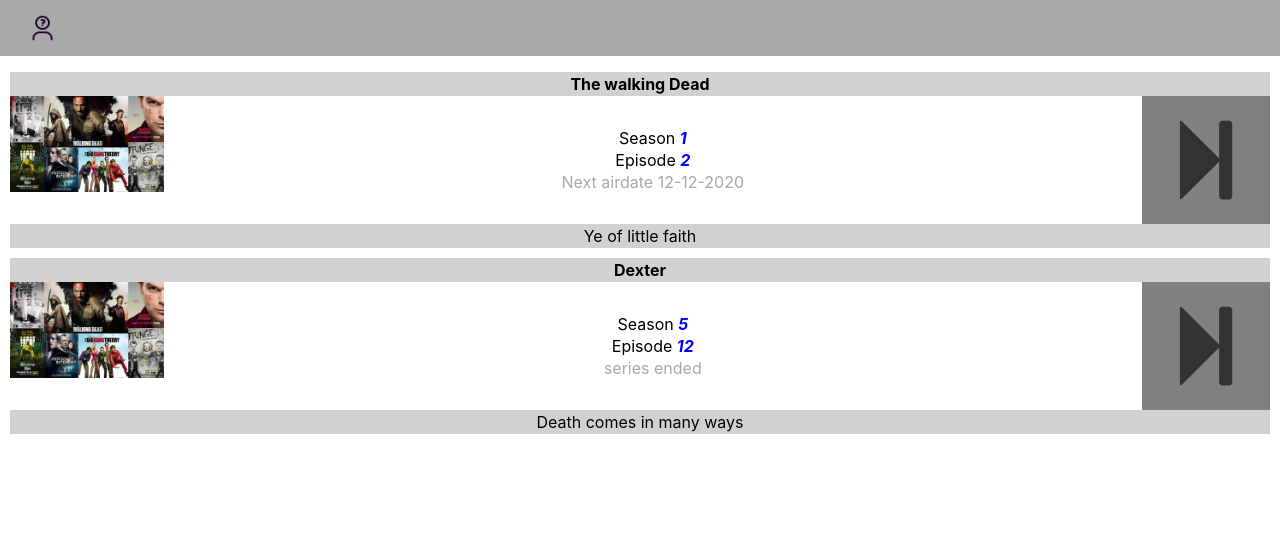
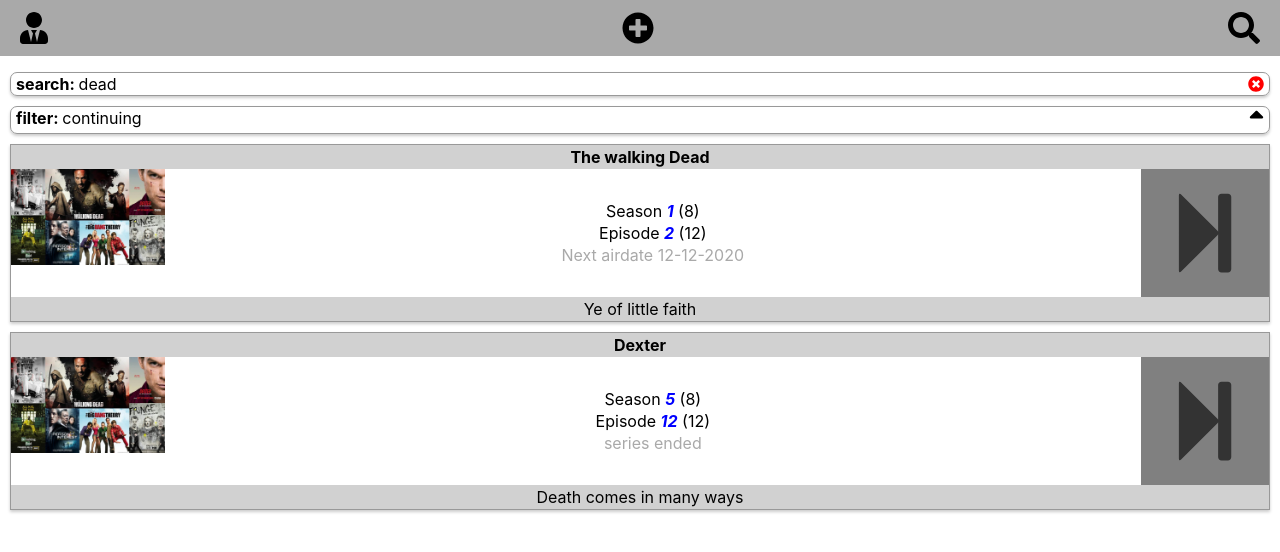
Before and after one commit to doa-b/personal_media_assistent, a React (Create React App) app: page / in a window 1280 px wide. Shown: the top 552 px of the page. Built offline with nearby package versions, Linux system fonts and the light colour scheme.

Commit message:
Integrated Font Awesome Closes #7

```diff
--- a/package.json
+++ b/package.json
@@ -3,6 +3,11 @@
   "version": "0.1.0",
   "private": true,
   "dependencies": {
+    "@fortawesome/fontawesome-svg-core": "^1.2.22",
+    "@fortawesome/free-solid-svg-icons": "^5.10.2",
+    "@fortawesome/react-fontawesome": "^0.1.4",
+    "install": "^0.13.0",
+    "npm": "^6.11.3",
     "react": "^16.8.0",
     "react-dom": "^16.8.0",
     "react-redux": "^7.1.1",
--- a/src/components/Navigation/Toolbar/Toolbar.js
+++ b/src/components/Navigation/Toolbar/Toolbar.js
@@ -1,4 +1,6 @@
 import React from 'react';
+
+import {FontAwesomeIcon} from '@fortawesome/react-fontawesome'
 
 import classes from './Toolbar.module.css'
 
@@ -11,10 +13,30 @@
  */
 const toolbar = (props) => (
     <header className={classes.Toolbar}>
-        <HamburgerMenu clicked={props.drawerToggleClicked}/>
-        <div className={classes.AvatarHeight}>
-            <Avatar/>
-        </div>
+
+        <span
+            onClick={props.drawerToggleClicked}
+            className={classes.Hamburger}>
+        <FontAwesomeIcon
+            icon={'bars'}
+            size={'2x'}
+        />
+        </span>
+
+        <FontAwesomeIcon
+            className={classes.Icon}
+            icon={'plus-circle'}
+            size={'2x'}/>
+
+        <FontAwesomeIcon
+            className={classes.Icon}
+            icon={'search'}
+            size={'2x'}/>
+
+        <FontAwesomeIcon
+            className={classes.Avatar}
+            icon={'user-tie'}
+            size={'2x'}/>
     </header>
 );
 
--- a/src/components/Navigation/Toolbar/Toolbar.module.css
+++ b/src/components/Navigation/Toolbar/Toolbar.module.css
@@ -17,12 +17,34 @@
     height: 100%;
 }
 
-.AvatarHeight {
-    height: 80%;
-}
-
 @media (max-width: 499px) {
     .DesktopOnly {
         display: none;
     }
 }
+.Icon {
+    margin: auto 0px;
+    -webkit-font-smoothing: subpixel-antialiased;
+    cursor: pointer;
+}
+
+.Hamburger {
+    margin: auto 0px;
+    -webkit-font-smoothing: subpixel-antialiased;
+    cursor: pointer;
+}
+
+.Avatar {
+    margin: auto 0px;
+    -webkit-font-smoothing: subpixel-antialiased;
+    cursor: pointer;
+}
+
+@media (min-width: 500px) {
+    .Hamburger {
+        display: none;
+    }
+    .Avatar {
+        order: -1
+    }
+}
--- a/src/components/SeriesListItem/SeriesListItem.css
+++ /dev/null
@@ -1,55 +0,0 @@
-.cardBody {
-    display: flex;
-    min-height: 50vh;
-    flex-direction: column;
-}
-
-.cardMain {
-    flex: 1 0 auto;
-    display: flex;
-}
-
-.cardDetails {
-    flex: 1
-}
-.image {
-    order: -1
-}
-/**
- = ======
-*/
-* {
-    box-sizing: border-box;
-}
-
-.image,
-.forward {
-    background: #808080;
-    padding: 10px;
-    width: 20vw;
-}
-.cardHeader,
-.cardFooter {
-    background: rgba(0,0,0,0.18);
-    height: 10vh;
-    padding: 10px;
-}
-.cardDetails {
-    padding: 10px;
-}
-
-@media all and (min-width: 300px) {
-    .aside { flex: 1 0 0; }
-}
-
-@media all and (min-width: 600px) {
-    .main    { flex: 3 0px; }
-    .aside-1 { order: 1; }
-    .main    { order: 2; }
-    .aside-2 { order: 3; }
-    .footer  { order: 4; }
-}
-
-body {
-    padding: 2em;
-}
--- a/src/components/SeriesListItem/SeriesListItem.js
+++ b/src/components/SeriesListItem/SeriesListItem.js
@@ -3,19 +3,19 @@
 import classes from './SeriesListItem.module.css'
 import seriesPlaceHolder from '../../assets/images/series_placeholder.png'
 import stepForward from '../../assets/images/step_forward.svg'
-import StatusIcon from '../../components/StatusIcon/StatusIcon'
 
 /**
  * Created by Doa on 9-9-2019.
  */
 const SeriesListItem = (props) => {
+
     return (
         <div className={classes.cardBody}>
             <div className={classes.cardHeader}>{props.series.name}</div>
             <div className={classes.cardMain}>
                 <div className={classes.cardDetails}>
-                    <p>Season <em>{props.series.season}</em></p>
-                    <p>Episode <em>{props.series.episode}</em></p>
+                    <p>Season <em>{props.series.season}</em> (8)</p>
+                    <p>Episode <em>{props.series.episode}</em> (12)</p>
                     <div className={classes.next}>
                         {props.series.nextAirDate
                             ? <p>Next airdate {props.series.nextAirDate}</p>
@@ -28,8 +28,9 @@
                      alt='season'/>
 
                 <img className={classes.forward}
-                     src={stepForward}
-                     alt='forward' />
+                src={stepForward}
+                alt='forward'
+                onClick={props.Onforward}/>
             </div>
 
             <div className={classes.cardFooter}>{props.series.episodeTitle}</div>
--- a/src/components/SeriesListItem/SeriesListItem.module.css
+++ b/src/components/SeriesListItem/SeriesListItem.module.css
@@ -33,6 +33,7 @@
     padding: 1px;
     width: 10vw;
     height: auto;
+    cursor: pointer;
 }
 .cardHeader {
     background: rgba(0,0,0,0.18);
--- a/src/containers/SeriesList/SeriesList.js
+++ b/src/containers/SeriesList/SeriesList.js
@@ -1,8 +1,12 @@
 import React, {Component} from 'react';
-import { connect } from 'react-redux'
+import {connect} from 'react-redux'
+
+import { FontAwesomeIcon } from '@fortawesome/react-fontawesome'
 
 import classes from './SeriesList.module.css'
 import SeriesListItem from '../../components/SeriesListItem/SeriesListItem'
+import Aux from '../../hoc/Auxiliary/Auxiliary'
+
 /**
  * Created by Doa on 9-9-2019.
  */
@@ -10,20 +14,58 @@
 
     render() {
 
+        let searchbar = null;
+        let filterBar = null;
+        let order = null;
+
+        if (this.props.search) {
+            searchbar = (
+                <div className={classes.searchBar}
+                     onClick={this.props.onSearch}>
+                    <div>
+                    <b>search: </b>{this.props.search}
+                    </div>
+                    <FontAwesomeIcon
+                        className={classes.closeIcon}
+                        icon={'times-circle'}/>
+                </div>
+            )
+        }
+
+        if (this.props.filter) {
+            filterBar = (
+                <div className={classes.filterBar}
+                     onClick={this.props.onSearch}>
+                    <div>
+                        <b>filter: </b>{this.props.filter}
+                    </div>
+                    <FontAwesomeIcon
+                        className={classes.sortIcon}
+                        icon={'sort-up'}/>
+                </div>
+            )
+        }
+
         return (
-            this.props.seriesList.map((series) =>
-            <div className={classes.SeriesList}
-            key={series.id}>
-            <SeriesListItem
-            series={series}/>
-        </div>));
-
+            <Aux>
+                {searchbar}
+                {filterBar}
+                {this.props.seriesList.map((series) =>
+                    <div className={classes.SeriesList}
+                         key={series.id}>
+                        <SeriesListItem
+                            series={series}/>
+                    </div>)}
+            </Aux>)
     }
 }
 
 const mapStateToProps = (state) => {
     return {
-        seriesList: state.series
+        seriesList: state.series,
+        search: state.search,
+        filter: state.filter,
+        Order: state.order
     }
 };
 
--- a/src/containers/SeriesList/SeriesList.module.css
+++ b/src/containers/SeriesList/SeriesList.module.css
@@ -1,3 +1,44 @@
 .SeriesList {
-    margin: 10px 10px
+    margin: 10px 10px;
+    border: 1px solid #999;
+    box-shadow: 0 2px 3px #ccc;
 }
+
+.searchBar {
+    display: flex;
+    min-height: fit-content;
+    justify-content: space-between;
+    margin: 10px 10px;
+    padding: 1px 5px;
+    border: 1px solid #999;
+    border-radius: 7px;
+    box-shadow: 0 2px 3px #ccc;
+    cursor: pointer;
+}
+
+.closeIcon {
+    margin: auto 0px;
+    color: red;
+}
+
+.sortIcon {
+    margin: auto 0px;
+    font-size: 1.5em;
+}
+
+.filterBar {
+    display: flex;
+    min-height: fit-content;
+    justify-content: space-between;
+    margin: 10px 10px;
+    padding: 1px 5px;
+    border: 1px solid #999;
+    border-radius: 7px;
+    box-shadow: 0 2px 3px #ccc;
+    cursor: pointer;
+}
+
+.filterBar p {
+    margin: 0px;
+    padding: 1px;
+}
--- a/src/index.js
+++ b/src/index.js
@@ -1,16 +1,40 @@
 import React from 'react';
 import ReactDOM from 'react-dom';
-import { createStore } from 'redux'
-import {Provider } from 'react-redux'
+import {createStore} from 'redux'
+import {Provider} from 'react-redux'
+
+import {library} from '@fortawesome/fontawesome-svg-core'
+import {
+    faStepForward,
+    faTimesCircle,
+    faSortUp,
+    faSortDown,
+    faSearch,
+    faPlusCircle,
+    faUserTie,
+    faBars
+} from '@fortawesome/free-solid-svg-icons'
 
 import './index.css';
 import App from './App';
 import * as serviceWorker from './serviceWorker';
 import seriesReducer from './store/reducers/seriesReducer'
 
+library.add(
+    faStepForward,
+    faTimesCircle,
+    faSortUp,
+    faSortDown,
+    faSearch,
+    faPlusCircle,
+    faUserTie,
+    faBars
+)
+;
+
 const store = createStore(seriesReducer);
 
-ReactDOM.render(<Provider store={store}><App /></Provider>, document.getElementById('root'));
+ReactDOM.render(<Provider store={store}><App/></Provider>, document.getElementById('root'));
 
 // If you want your app to work offline and load faster, you can change
 // unregister() to register() below. Note this comes with some pitfalls.
--- /dev/null
+++ b/src/shared/constants.js
@@ -0,0 +1,3 @@
+export const STATUS_PAUSED = 'STATUS_PAUSED';
+export const STATUS_AVAILABLE = 'STATUS_AVAILABLE'
+export const STATUS_FINISHED = 'STATUS_FINISHED'
--- a/src/store/reducers/seriesReducer.js
+++ b/src/store/reducers/seriesReducer.js
@@ -20,7 +20,10 @@
             nextAirDate: null,
             status: 'continuing'
         }
-    ]
+    ],
+    search: 'dead',
+    filter: 'continuing',
+    order: 'Ascending'
 }
 ;
 
```
Also changed, not shown: 1 other file (tests, documents, lock files or other folders).
